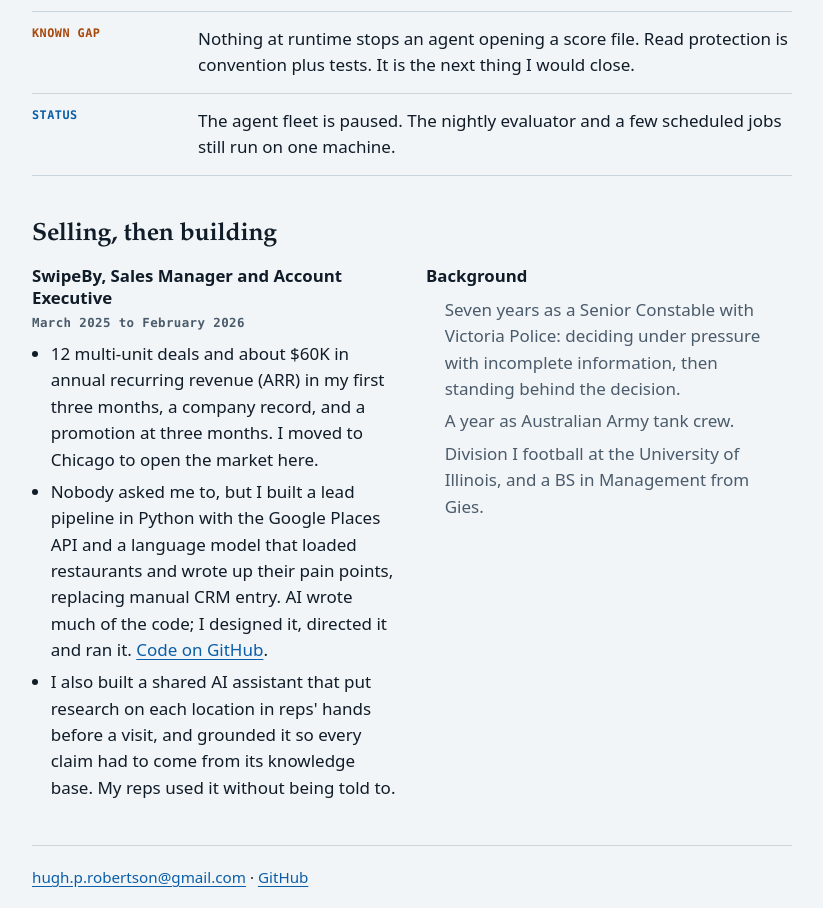
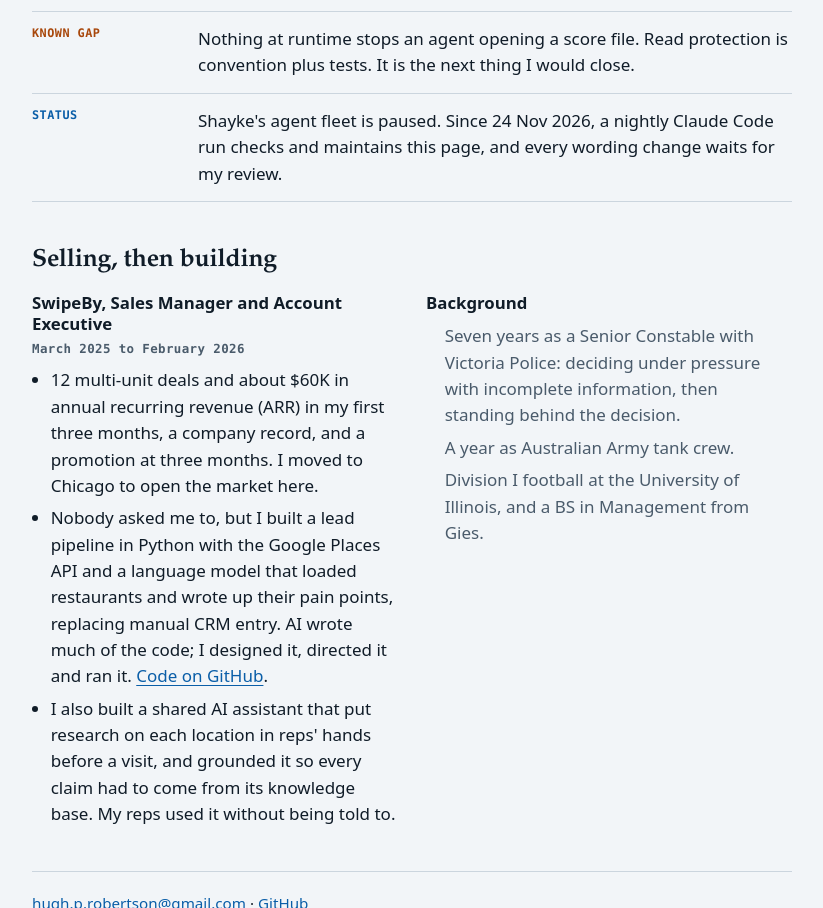
Before and after one commit to hughrobertson19/portfolio, a plain HTML site: page index.html in a window 1280 px wide. Shown: the part 2132-3040 px from the top of the page, without its empty margins (228-1051 px from the left). Drawn offline with Linux system fonts and the light colour scheme.

Commit message:
Fleet portfolio: correct the agent fleet status line (issue #15)
One line in the claims list. Draft for Hugh; never merged by the fleet.

Co-Authored-By: Claude Opus 5.5 <noreply@anthropic.com>
Claude-Session: https://claude.ai/code/session_015ucJLNMpG2k95jZC4qBCNv

```diff
--- a/index.html
+++ b/index.html
@@ -223,7 +223,7 @@ footer{display:flex;flex-direction:column;gap:6px;border-top:1px solid var(--lin
     <li><span class="tag">Checked 20 Oct 2026</span><div>Quote check: 39 tests passed. It is public and runnable in <a href="https://github.com/hughrobertson19/shayke-public">shayke-public</a>, folder <code>lib/quotable_span/</code>.</div></li>
     <li><span class="tag">Built, not merged</span><div>A judge that must quote exact evidence for its verdict. It lives on a branch.</div></li>
     <li><span class="tag warn">Known gap</span><div>Nothing at runtime stops an agent opening a score file. Read protection is convention plus tests. It is the next thing I would close.</div></li>
-    <li><span class="tag">Status</span><div>The agent fleet is paused. The nightly evaluator and a few scheduled jobs still run on one machine.</div></li>
+    <li><span class="tag">Status</span><div>Shayke's agent fleet is paused. Since 24 Nov 2026, a nightly Claude Code run checks and maintains this page, and every wording change waits for my review.</div></li>
   </ul>
 </section>
 
```
